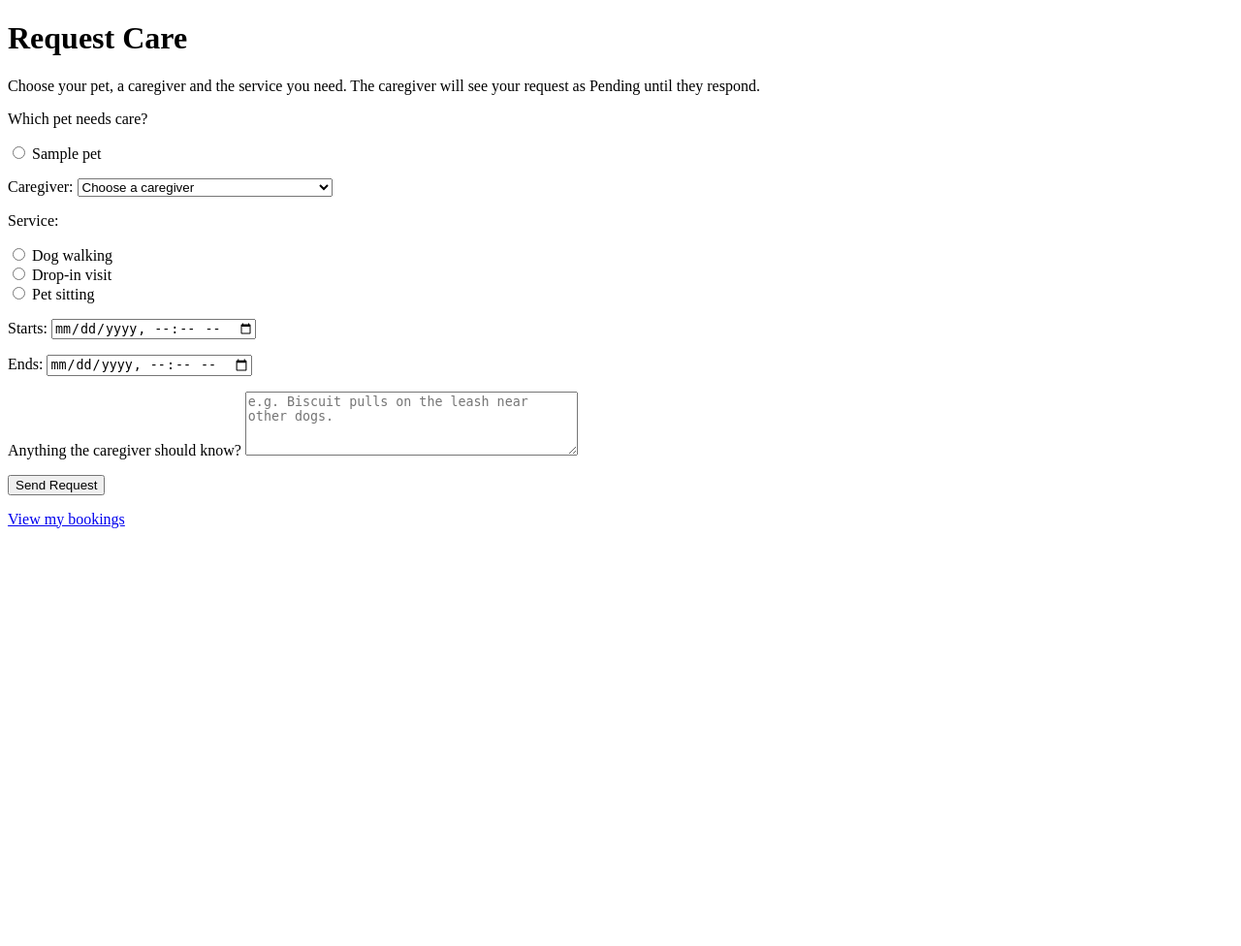
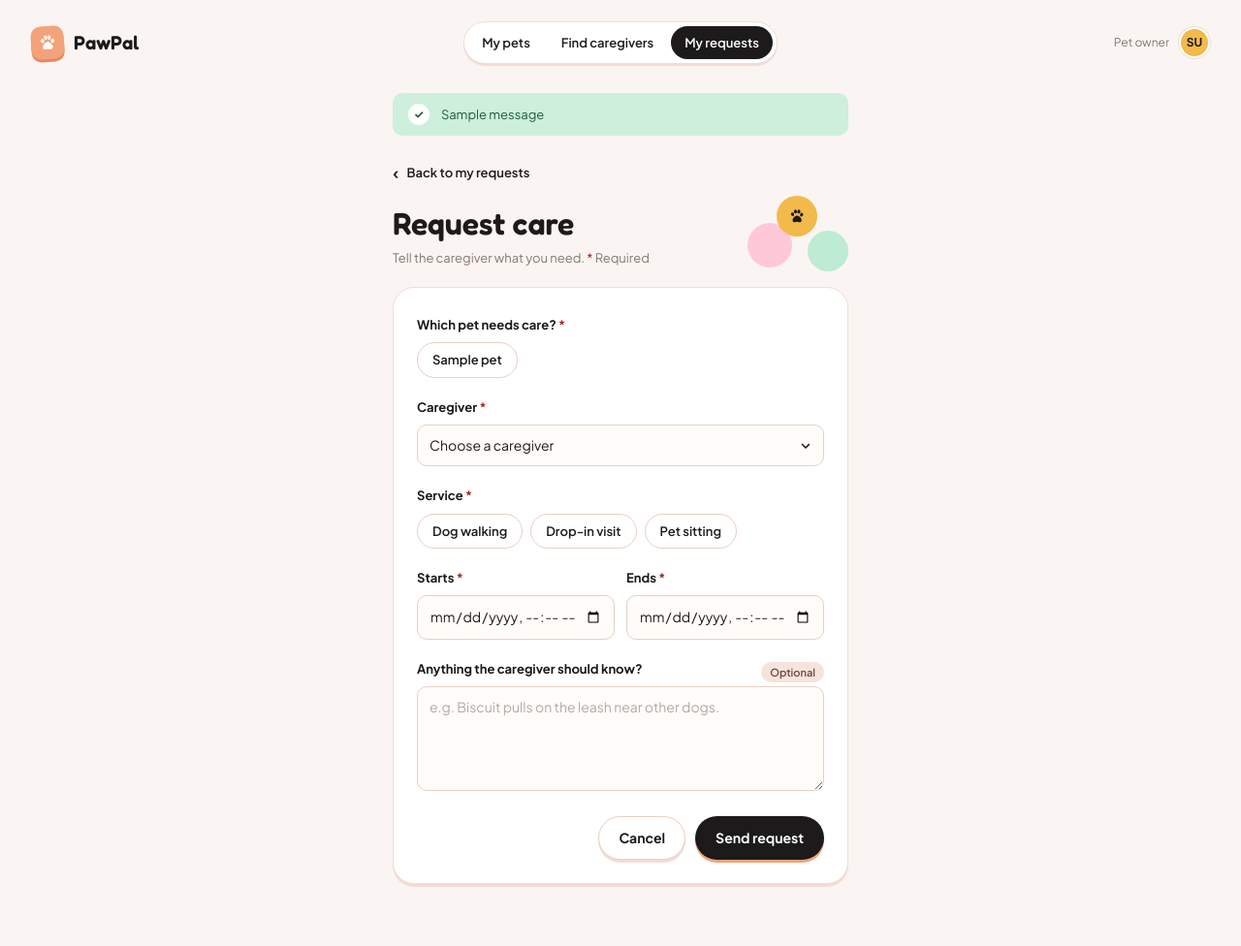
Before and after one commit to MeghanaZagabathuni/team1-mon-fall26, a Django app: page /bookings/new/ in a window 1280 px wide. Shown: the whole page at 97% size. Before the commit the page ends 545 px from the top, so only its background shows below. Run offline with Django 5.2, Linux system fonts and the light colour scheme; a user stored in the database is signed in; data comes from the database, SQL or seed files in the repository; tables that the repository leaves empty hold one stand-in row (values such as "Sample post"); one stand-in notice (Sample message) is shown.

Commit message:
Style booking pages to match the Figma design
Booking form, My requests list and request detail now use the shared
base layout and styles. Requests appear in the "My booking requests"
panel on My pets with status pills, as in the Home design. The nav's
My requests link, the panel's New request button and the pet profile's
call to action now open the booking pages.

```diff
--- /dev/null
+++ b/static/css/bookings.css
@@ -0,0 +1,140 @@
+/* ==========================================================================
+   Booking request styles. Builds on style.css (colors, cards, buttons, form).
+   Rows and status pills follow the "My booking requests" panel in the Figma
+   Home design.
+   ========================================================================== */
+
+/* ---------- Status pills ---------- */
+
+.status-pill {
+  display: inline-flex;
+  align-items: center;
+  gap: 6px;
+  flex: none;
+  padding: 3px 10px;
+  border-radius: 999px;
+  background: #fff;
+  font-size: 11px;
+  font-weight: 700;
+  white-space: nowrap;
+}
+
+.status-dot { width: 7px; height: 7px; border-radius: 50%; background: currentColor; }
+
+.status-pill.status-pending { color: #8a5a00; box-shadow: inset 0 0 0 1px #f2d48f; }
+.status-pill.status-pending .status-dot { background: var(--yellow); }
+.status-pill.status-accepted { color: var(--success-ink); box-shadow: inset 0 0 0 1px #9fdcbc; }
+.status-pill.status-declined { color: var(--muted); box-shadow: inset 0 0 0 1px var(--line-strong); }
+.status-pill.status-cancelled { color: var(--error); box-shadow: inset 0 0 0 1px #f5c2bb; }
+
+/* ---------- Booking rows ---------- */
+
+.booking-rows { display: grid; gap: 10px; margin-bottom: 14px; }
+
+.booking-row {
+  display: flex;
+  align-items: center;
+  gap: 10px;
+  padding: 10px 12px;
+  border-radius: 14px;
+  background: var(--input-bg);
+  border: 1px solid var(--line);
+  text-decoration: none;
+  transition: border-color 0.15s ease;
+}
+
+.booking-row:hover { border-color: var(--line-strong); }
+.booking-row.status-pending { background: #fff8e6; border-color: #f6e2b0; }
+.booking-row.status-accepted { background: #f1fbf5; border-color: #cdefdc; }
+
+.booking-row-text { flex: 1; min-width: 0; display: grid; }
+.booking-row-text strong { font-size: 13px; line-height: 1.3; }
+.booking-row-text .muted { font-size: 11px; line-height: 1.4; }
+
+.booking-avatar {
+  display: grid;
+  place-items: center;
+  flex: none;
+  width: 32px;
+  height: 32px;
+  border-radius: 8px;
+  background: var(--theme-bg);
+  color: var(--theme-ink);
+  font-family: var(--font-display);
+  font-size: 15px;
+  font-weight: 600;
+}
+
+.booking-avatar-large {
+  width: 64px;
+  height: 64px;
+  border-radius: 14px;
+  background: #fff;
+  font-size: 28px;
+  transform: rotate(-3deg);
+  box-shadow: 4px 4px 0 var(--theme-deep);
+}
+
+.panel-link { display: inline-block; margin-bottom: 14px; }
+.booking-list-card { padding: 16px; }
+.booking-list-card .booking-rows { margin-bottom: 0; }
+.booking-list-card .booking-row-text strong { font-size: 14px; }
+.booking-list-card .booking-row-text .muted { font-size: 12px; }
+
+/* ---------- Request form ---------- */
+
+.time-row { display: grid; grid-template-columns: repeat(2, minmax(0, 1fr)); gap: 12px; }
+
+.field input[type="datetime-local"] {
+  width: 100%;
+  padding: 10px 12px;
+  background: var(--input-bg);
+  border: 1px solid var(--line-strong);
+  border-radius: var(--radius-sm);
+  color: var(--ink);
+  font: inherit;
+  font-size: 14px;
+}
+
+.has-error input[type="datetime-local"],
+.has-error select { border-color: var(--error); background: var(--error-input-bg); }
+
+/* ---------- Booking detail ---------- */
+
+.booking-detail { overflow: hidden; }
+
+.booking-detail-header {
+  display: flex;
+  align-items: center;
+  gap: 18px;
+  padding: 22px;
+  background: var(--theme-bg);
+  color: var(--theme-ink);
+}
+
+.booking-detail-header h1 { font-size: 26px; }
+.booking-detail-header .status-pill { margin-left: auto; }
+.booking-detail .eyebrow { font-size: 10px; font-weight: 700; letter-spacing: 0.08em; text-transform: uppercase; opacity: 0.8; margin-bottom: 4px; }
+
+.booking-detail-body { padding: 22px; }
+.booking-detail-body h2 { font-size: 18px; margin: 22px 0 8px; }
+.booking-detail-body p { font-size: 13px; max-width: 460px; }
+.booking-detail-body .tile dd { font-size: 15px; }
+.booking-note { margin-top: 18px; }
+
+/* ---------- Pet color themes (same palette as pet cards) ---------- */
+
+.booking-avatar,
+.booking-detail-header { --theme-bg: var(--lavender); --theme-ink: var(--purple-dark); --theme-deep: #c6b5ef; }
+.theme-dog.booking-avatar, .theme-dog.booking-detail-header { --theme-bg: var(--peach); --theme-ink: #7a3410; --theme-deep: #f6b88a; }
+.theme-cat.booking-avatar, .theme-cat.booking-detail-header { --theme-bg: var(--mint); --theme-ink: #14532d; --theme-deep: #93d8b4; }
+.theme-rabbit.booking-avatar, .theme-rabbit.booking-detail-header { --theme-bg: var(--pink); --theme-ink: #4a0f2a; --theme-deep: var(--pink-deep); }
+.theme-bird.booking-avatar, .theme-bird.booking-detail-header { --theme-bg: var(--yellow-soft); --theme-ink: #6b4a08; --theme-deep: #f2c95f; }
+.theme-fish.booking-avatar, .theme-fish.booking-detail-header { --theme-bg: var(--blue-soft); --theme-ink: #1e4a73; --theme-deep: #a9cbea; }
+.booking-avatar-large.booking-avatar { background: #fff; }
+
+@media (max-width: 560px) {
+  .time-row { grid-template-columns: 1fr; }
+  .booking-detail-header { flex-wrap: wrap; }
+  .booking-detail-header .status-pill { margin-left: 0; }
+}
--- a/templates/base.html
+++ b/templates/base.html
@@ -9,11 +9,12 @@
   <link rel="preconnect" href="https://fonts.gstatic.com" crossorigin>
   <link href="https://fonts.googleapis.com/css2?family=Fredoka:wght@500;600&family=Plus+Jakarta+Sans:wght@400;500;600;700&display=swap" rel="stylesheet">
   <link href="{% static 'css/style.css' %}" rel="stylesheet">
+  <link href="{% static 'css/bookings.css' %}" rel="stylesheet">
 </head>
 <body>
-  {# Teammates: name your URLs "caregiver_list" and "booking_list" and these links start working. #}
+  {# Teammates: name your URL "caregiver_list" and the Find caregivers link starts working. #}
   {% url 'caregiver_list' as find_caregivers_url %}
-  {% url 'booking_list' as my_requests_url %}
+  {% url 'bookings:booking_list' as my_requests_url %}
   {% with section=request.resolver_match.app_name %}
   <header class="site-header">
     <a class="brand" href="{% url 'home' %}">
--- a/templates/bookings/booking_form.html
+++ b/templates/bookings/booking_form.html
@@ -1,17 +1,94 @@
-<!DOCTYPE html>
-<html lang="en">
-<head>
-    <meta charset="UTF-8">
-    <title>Request Care</title>
-</head>
-<body>
-    <h1>Request Care</h1>
-    <p>Choose your pet, a caregiver and the service you need. The caregiver will see your request as Pending until they respond.</p>
-    <form method="post">
-        {% csrf_token %}
-        {{ form.as_p }}
-        <button type="submit">Send Request</button>
-    </form>
-    <p><a href="{% url 'bookings:booking_list' %}">View my bookings</a></p>
-</body>
-</html>
+{% extends "base.html" %}
+
+{% block title %}Request care · PawPal{% endblock %}
+
+{% block main_class %}page page-narrow{% endblock %}
+
+{% block content %}
+  <a class="back-link" href="{% url 'bookings:booking_list' %}"><span aria-hidden="true">&lsaquo;</span> Back to my requests</a>
+
+  <div class="page-heading">
+    <div>
+      <h1>Request care</h1>
+      <p class="muted">Tell the caregiver what you need. <span class="required">*</span> Required</p>
+    </div>
+    <div class="bubbles" aria-hidden="true">
+      <span class="bubble bubble-pink"></span>
+      <span class="bubble bubble-mint"></span>
+      <span class="bubble bubble-yellow">{% include "partials/paw_icon.html" %}</span>
+    </div>
+  </div>
+
+  {% if form.errors %}
+    <div class="alert alert-error" role="alert">
+      <span class="alert-icon" aria-hidden="true">!</span>
+      <span><strong>Almost there.</strong> Check the highlighted fields.</span>
+    </div>
+  {% endif %}
+
+  {% if not form.fields.pet.queryset.exists %}
+    <div class="card empty-state">
+      <span class="bubble bubble-yellow" aria-hidden="true">{% include "partials/paw_icon.html" %}</span>
+      <h2>Add a pet first</h2>
+      <p class="muted">Caregivers need to know who they'll be looking after.</p>
+      <a class="btn btn-dark" href="{% url 'pets:create' %}">Add a pet</a>
+    </div>
+  {% else %}
+  <form method="post" class="card form-card" novalidate>
+    {% csrf_token %}
+
+    <fieldset class="field{% if form.pet.errors %} has-error{% endif %}">
+      <legend>{{ form.pet.label }} <span class="required">*</span></legend>
+      <div class="chips">
+        {% for radio in form.pet %}
+          <label class="chip">{{ radio.tag }}<span>{{ radio.choice_label }}</span></label>
+        {% endfor %}
+      </div>
+      {% for error in form.pet.errors %}<p class="field-error">{{ error }}</p>{% endfor %}
+    </fieldset>
+
+    <div class="field{% if form.caregiver.errors %} has-error{% endif %}">
+      <label for="{{ form.caregiver.id_for_label }}">{{ form.caregiver.label }} <span class="required">*</span></label>
+      {{ form.caregiver }}
+      {% for error in form.caregiver.errors %}<p class="field-error">{{ error }}</p>{% endfor %}
+    </div>
+
+    <fieldset class="field{% if form.service_type.errors %} has-error{% endif %}">
+      <legend>{{ form.service_type.label }} <span class="required">*</span></legend>
+      <div class="chips">
+        {% for radio in form.service_type %}
+          <label class="chip">{{ radio.tag }}<span>{{ radio.choice_label }}</span></label>
+        {% endfor %}
+      </div>
+      {% for error in form.service_type.errors %}<p class="field-error">{{ error }}</p>{% endfor %}
+    </fieldset>
+
+    <div class="time-row">
+      <div class="field{% if form.start_time.errors %} has-error{% endif %}">
+        <label for="{{ form.start_time.id_for_label }}">{{ form.start_time.label }} <span class="required">*</span></label>
+        {{ form.start_time }}
+        {% for error in form.start_time.errors %}<p class="field-error">{{ error }}</p>{% endfor %}
+      </div>
+      <div class="field{% if form.end_time.errors %} has-error{% endif %}">
+        <label for="{{ form.end_time.id_for_label }}">{{ form.end_time.label }} <span class="required">*</span></label>
+        {{ form.end_time }}
+        {% for error in form.end_time.errors %}<p class="field-error">{{ error }}</p>{% endfor %}
+      </div>
+    </div>
+
+    <div class="field{% if form.notes.errors %} has-error{% endif %}">
+      <div class="label-row">
+        <label for="{{ form.notes.id_for_label }}">{{ form.notes.label }}</label>
+        <span class="tag">Optional</span>
+      </div>
+      {{ form.notes }}
+      {% for error in form.notes.errors %}<p class="field-error">{{ error }}</p>{% endfor %}
+    </div>
+
+    <div class="form-actions">
+      <a class="btn btn-outline" href="{% url 'bookings:booking_list' %}">Cancel</a>
+      <button type="submit" class="btn btn-dark">Send request</button>
+    </div>
+  </form>
+  {% endif %}
+{% endblock %}
--- /dev/null
+++ b/templates/bookings/partials/status_pill.html
@@ -0,0 +1 @@
+<span class="status-pill status-{{ status }}"><span class="status-dot" aria-hidden="true"></span>{{ label }}</span>
--- a/templates/pets/pet_detail.html
+++ b/templates/pets/pet_detail.html
@@ -41,6 +41,6 @@
       <h2>Need someone to look after {{ pet.name }}?</h2>
       <p>Find a caregiver and send a booking request.</p>
     </div>
-    <a class="btn btn-light" href="{{ find_caregivers_url|default:'#' }}">Find a caregiver</a>
+    <a class="btn btn-light" href="{% url 'bookings:booking_create' %}?pet={{ pet.pk }}">Request care</a>
   </section>
 {% endblock %}
--- a/templates/pets/pet_list.html
+++ b/templates/pets/pet_list.html
@@ -1,4 +1,5 @@
 {% extends "base.html" %}
+{% load booking_tags %}
 
 {% block title %}My pets · PawPal{% endblock %}
 
@@ -66,9 +67,9 @@
     <aside class="card side-panel">
       <h2>My booking requests</h2>
       {% block booking_requests %}
-        <p class="muted">No requests yet. When you request care from a caregiver, it'll show up here.</p>
+        {% my_booking_requests %}
       {% endblock %}
-      <a class="btn btn-outline btn-block" href="{{ find_caregivers_url|default:'#' }}">New request</a>
+      <a class="btn btn-outline btn-block" href="{% url 'bookings:booking_create' %}">New request</a>
     </aside>
   </div>
 {% endblock %}
```
Also changed, not shown: bookings/templatetags/booking_tags.py (added, +13 -0 lines), templates/bookings/booking_detail.html (+35 -32 lines), templates/bookings/booking_list.html (+32 -41 lines), templates/bookings/partials/booking_row.html (added, +9 -0 lines), templates/bookings/partials/request_panel_items.html (added, +10 -0 lines), bookings/templatetags/__init__.py (added).
